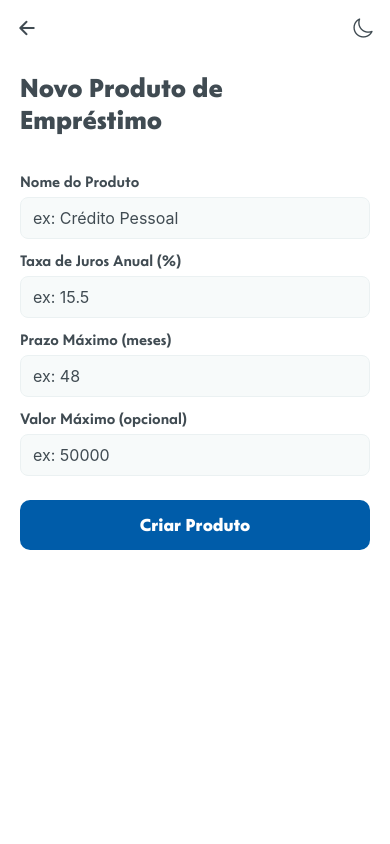
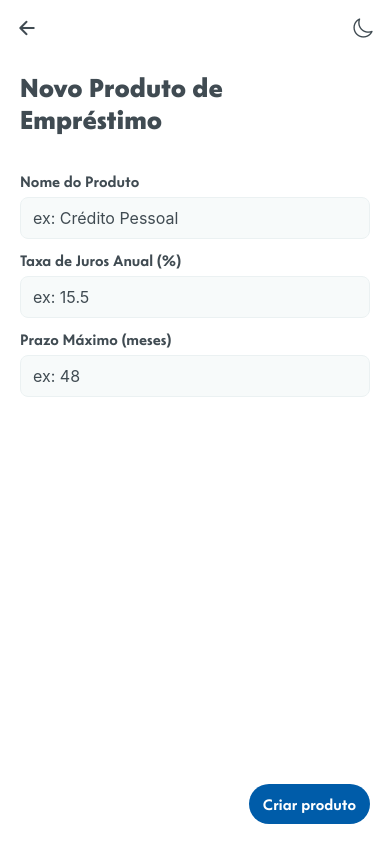
Before and after one commit to andremralves/hackathon-caixa-2025, a React Native app: screen /NewLoanProduct in a window 390 px wide. Built offline with nearby package versions, Linux system fonts and the light colour scheme.

Commit message:
Update new product screen

```diff
--- a/src/screens/NewLoanProducts.tsx
+++ b/src/screens/NewLoanProducts.tsx
@@ -3,13 +3,13 @@ import {
   View,
   TextInput,
   StyleSheet,
-  TouchableOpacity,
   Alert,
   KeyboardAvoidingView,
   Platform,
   ScrollView,
 } from 'react-native';
 import { Txt } from '#/components/Txt';
+import Button from '#/components/Button';
 import { useProducts } from '#/context/products';
 import { useNavigation } from '@react-navigation/native';
 import SecondaryHeader from '#/components/SecondaryHeader';
@@ -19,7 +19,6 @@ export default function NewLoanProductScreen() {
   const [name, setName] = useState('');
   const [interestRate, setInterestRate] = useState(''); // annual %
   const [maxTerm, setMaxTerm] = useState('');
-  const [maxAmount, setMaxAmount] = useState('');
   const { addProduct } = useProducts();
   const navigation = useNavigation<any>();
 
@@ -30,8 +29,7 @@ export default function NewLoanProductScreen() {
     }
     const annualRate = parseFloat(interestRate.replace(',', '.')) / 100;
     const maxTermMonths = parseInt(maxTerm, 10);
-    const maxAmountNum = maxAmount ? parseFloat(maxAmount.replace(',', '.')) : undefined;
-    if (isNaN(annualRate) || isNaN(maxTermMonths)) {
+  if (isNaN(annualRate) || isNaN(maxTermMonths)) {
       Alert.alert('Erro', 'Valores inválidos');
       return;
     }
@@ -39,7 +37,6 @@ export default function NewLoanProductScreen() {
       name,
       annualRate,
       maxTermMonths,
-      maxAmount: maxAmountNum,
     });
     Alert.alert('Produto Criado', `ID: ${product.id}`);
     navigation.goBack();
@@ -48,10 +45,8 @@ export default function NewLoanProductScreen() {
   const background = useThemeColor({}, 'background');
   const surface = useThemeColor({}, 'surface');
   const text = useThemeColor({}, 'text');
-  const textMuted = useThemeColor({}, 'textMuted');
+  // const textMuted = useThemeColor({}, 'textMuted'); // reserved if we add helper text
   const border = useThemeColor({}, 'border');
-  const buttonBg = useThemeColor({}, 'buttonPrimaryBg');
-  const buttonTextColor = useThemeColor({}, 'buttonPrimaryText');
 
   return (
     <KeyboardAvoidingView
@@ -59,7 +54,11 @@ export default function NewLoanProductScreen() {
       behavior={Platform.OS === 'ios' ? 'padding' : undefined}
     >
       <SecondaryHeader />
-      <ScrollView contentContainerStyle={[styles.container, { paddingTop: 16 }]}>
+      <ScrollView
+        style={{ flex: 1 }}
+        contentContainerStyle={[styles.container, { paddingTop: 16 }]}
+        keyboardShouldPersistTaps="handled"
+      >
   <Txt style={[styles.title, { color: text }]}>Novo Produto de Empréstimo</Txt>
 
   <Txt style={[styles.label, { color: text }]}>Nome do Produto</Txt>
@@ -88,19 +87,17 @@ export default function NewLoanProductScreen() {
           onChangeText={setMaxTerm}
         />
 
-  <Txt style={[styles.label, { color: text }]}>Valor Máximo (opcional)</Txt>
-        <TextInput
-          style={[styles.input, { backgroundColor: surface, borderColor: border, color: text }]}
-          placeholder="ex: 50000"
-          keyboardType="numeric"
-          value={maxAmount}
-          onChangeText={setMaxAmount}
+  {/* Valor Máximo field removed */}
+      </ScrollView>
+      <View style={styles.footer}>
+        <Button
+          title="Criar produto"
+          size="sm"
+          roundness={22}
+          onPress={handleSubmit}
+          style={{ alignSelf: 'flex-end' }}
         />
-
-        <TouchableOpacity style={[styles.button, { backgroundColor: buttonBg }]} onPress={handleSubmit}>
-          <Txt style={[styles.buttonText, { color: buttonTextColor }]}>Criar Produto</Txt>
-        </TouchableOpacity>
-      </ScrollView>
+      </View>
     </KeyboardAvoidingView>
   );
 }
@@ -113,6 +110,10 @@ const styles = StyleSheet.create({
   title: { fontSize: 24, fontWeight: '800', marginBottom: 24 },
   label: { fontSize: 14, fontWeight: '600', marginTop: 12, marginBottom: 6 },
   input: { borderWidth: 1, borderRadius: 8, paddingHorizontal: 12, paddingVertical: 10, fontSize: 16 },
-  button: { marginTop: 24, paddingVertical: 14, borderRadius: 10, alignItems: 'center', elevation: 3 },
-  buttonText: { fontSize: 16, fontWeight: '700' },
+  // legacy button styles removed (using Button component)
+  footer: {
+    paddingHorizontal: 20,
+    paddingBottom: 20,
+    paddingTop: 8,
+  },
 });
```
